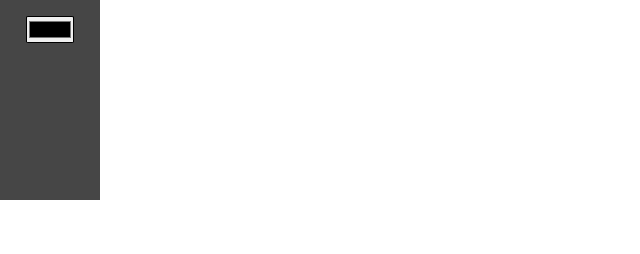
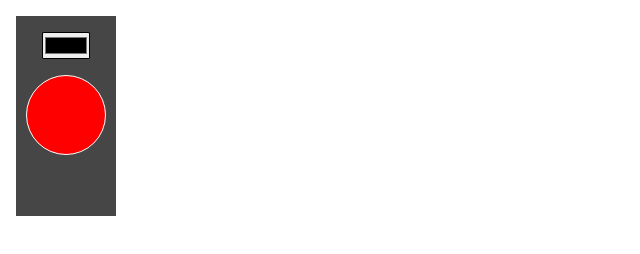
Before and after one commit to filepeno/11C.03.01-Color_selector, a plain HTML site: page index.html in a window 1280 px wide. Shown: the whole page, without its empty margins (0-640 px from the left). Drawn offline with Linux system fonts and the light colour scheme.

Commit message:
added style and div for color

```diff
--- a/index.html
+++ b/index.html
@@ -10,6 +10,7 @@
   <body>
     <section class="bg">
       <input type="color" />
+      <div class="displayedColor"></div>
     </section>
     <script src="script.js"></script>
   </body>
--- a/style.css
+++ b/style.css
@@ -9,11 +9,21 @@ section {
   width: 100px;
   background-color: rgb(70, 70, 70);
   display: flex;
-  justify-content: center;
+  flex-direction: column;
+  align-items: center;
+  margin: 1rem;
 }
 
 input {
-  margin-top: 1rem;
+  margin: 1rem;
   width: 3rem;
   border-radius: 5%;
 }
+
+.displayedColor {
+  height: 80px;
+  width: 80px;
+  border-radius: 40px;
+  background-color: red;
+  border: white 1px solid;
+}
```
